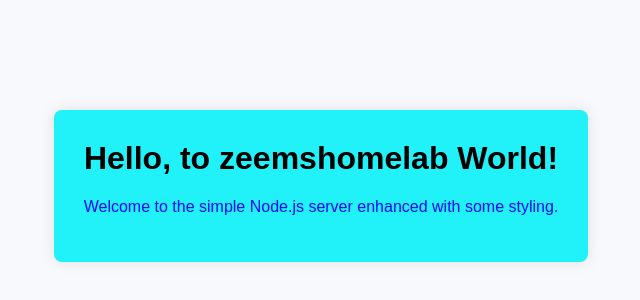
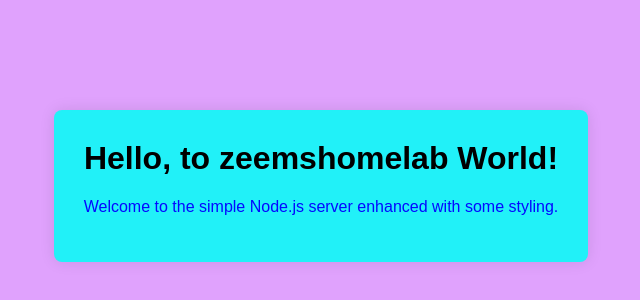
Before and after one commit to zeemshomelab/github-action-training, a website: page public/index.html in a window 1280 px wide. Shown: the part 214-514 px from the top of the page, without its empty margins (319-959 px from the left). Drawn offline with Linux system fonts and the light colour scheme.

Commit message:
updated css file

```diff
--- a/public/styles.css
+++ b/public/styles.css
@@ -1,6 +1,6 @@
 body {
     font-family: 'Arial', sans-serif;
-    background-color: #f7f9fc;
+    background-color: #e0a2fd;
     margin: 0;
     padding: 0;
     display: flex;
```
